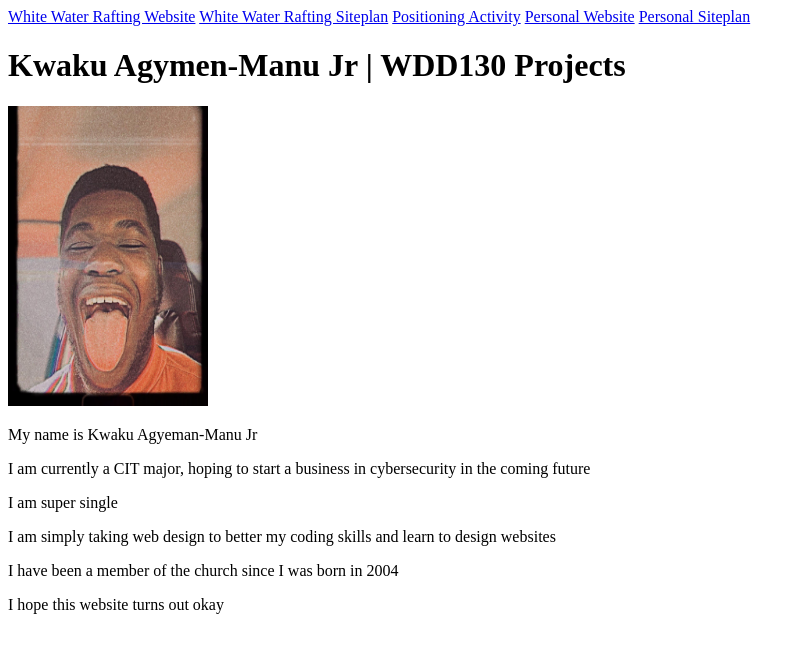
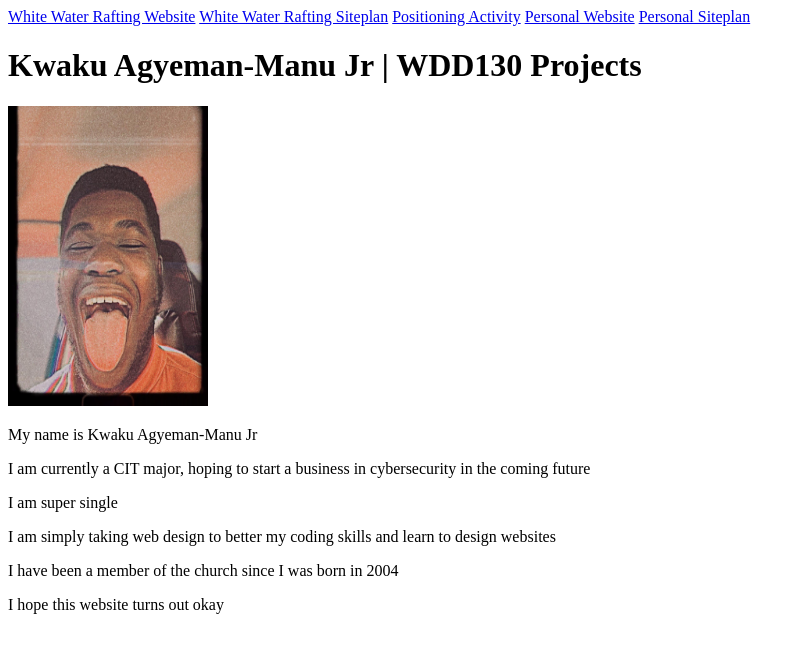
Before and after one commit to greatkae/wdd130, a plain HTML site: page index.html in a window 1280 px wide. Shown: the whole page, without its empty margins (0-805 px from the left). Drawn offline with Linux system fonts and the light colour scheme.

Commit message:
Update index.html

```diff
--- a/index.html
+++ b/index.html
@@ -17,7 +17,7 @@
             <a href="#">Personal Siteplan</a>
         </nav>
         <main>
-            <h1>Kwaku Agymen-Manu Jr | WDD130 Projects</h1>
+            <h1>Kwaku Agyeman-Manu Jr | WDD130 Projects</h1>
             <img src="siu.jpg" alt="A picture of Kwaku"
             style="width:200px;height:300px;">
             <p>My name is Kwaku Agyeman-Manu Jr</p>
```
